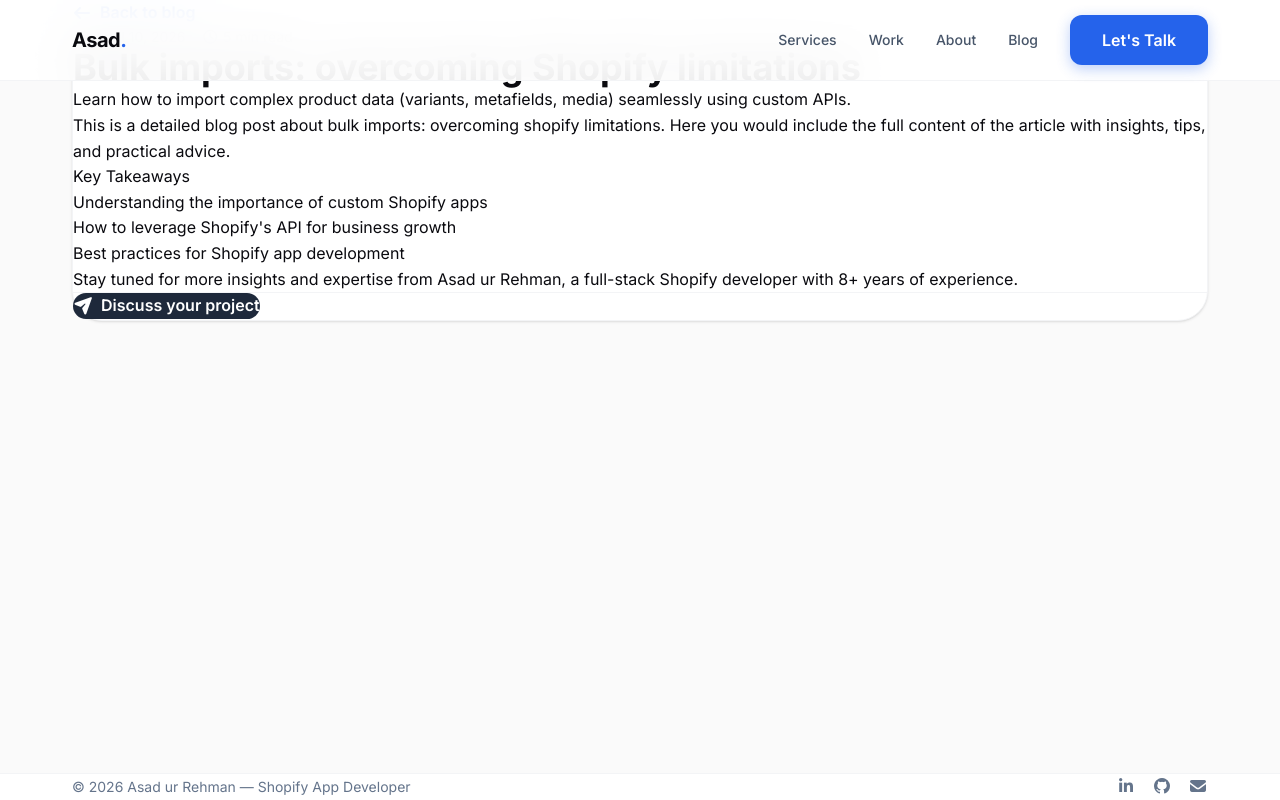
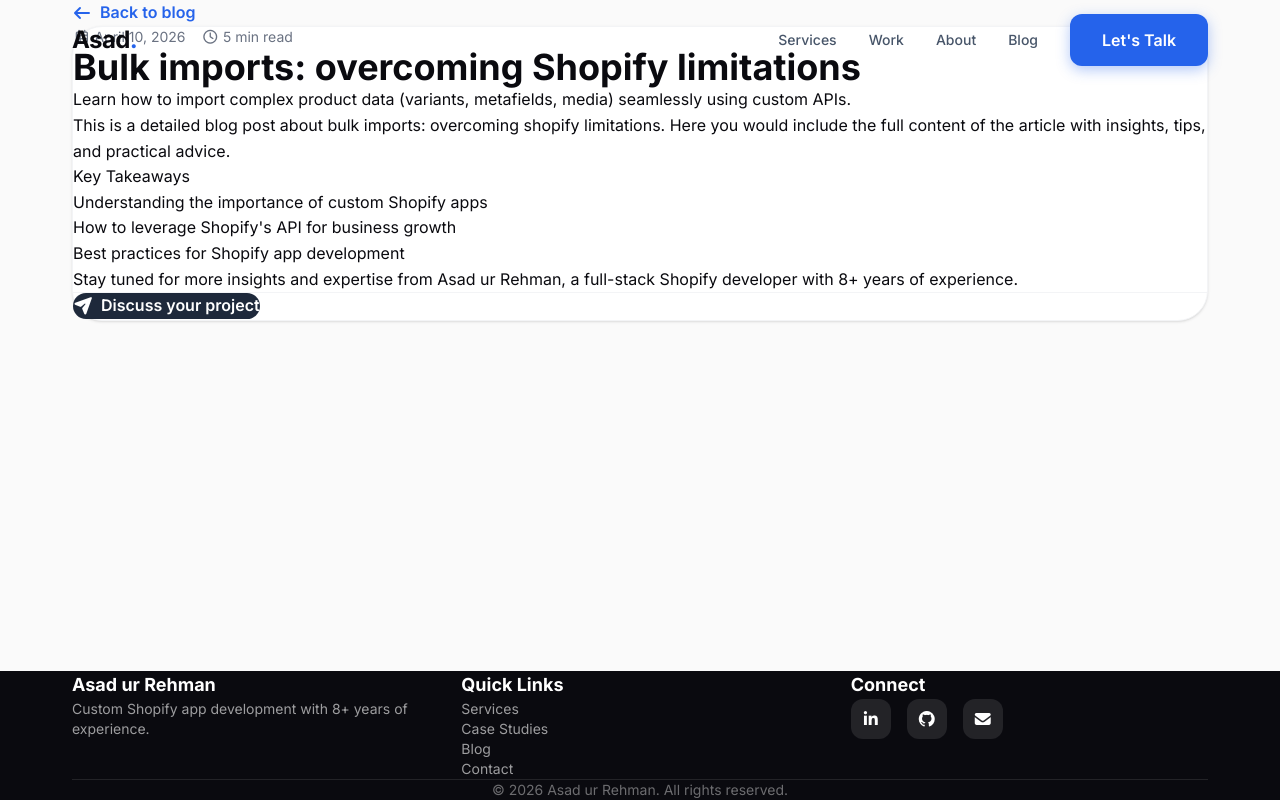
Before and after one commit to asadurrehm890/calplanners, a Next.js app: page /blog/bulk-imports-overcoming-shopify-limitations in a window 1280 px wide. Built offline with nearby package versions, Linux system fonts and the light colour scheme.

Commit message:
4584305834053450348509345

```diff
--- a/app/components/footer.tsx
+++ b/app/components/footer.tsx
@@ -1,17 +1,31 @@
 export default function Footer() {
   return (
-    <footer className="bg-white border-t border-gray-100 py-8 mt-auto">
+    <footer className="bg-[#0a0a0f] text-white py-10 mt-auto">
       <div className="container">
-        <div className="flex flex-wrap justify-between items-center gap-4">
-          <p className="text-sm text-[#64748b]">
-            © 2026 Asad ur Rehman — Shopify App Developer
+        <div className="grid md:grid-cols-3 gap-8 mb-8">
+          <div>
+            <h4 className="text-lg font-bold mb-3">Asad ur Rehman</h4>
+            <p className="text-sm text-white/60">
+              Custom Shopify app development with 8+ years of experience.
             </p>
-          <div className="flex items-center gap-4">
+          </div>
+          <div>
+            <h4 className="text-lg font-bold mb-3">Quick Links</h4>
+            <ul className="space-y-2 text-sm text-white/60">
+              <li><a href="#services" className="hover:text-white transition-colors">Services</a></li>
+              <li><a href="#work" className="hover:text-white transition-colors">Case Studies</a></li>
+              <li><a href="#blog" className="hover:text-white transition-colors">Blog</a></li>
+              <li><a href="#contact" className="hover:text-white transition-colors">Contact</a></li>
+            </ul>
+          </div>
+          <div>
+            <h4 className="text-lg font-bold mb-3">Connect</h4>
+            <div className="flex gap-4">
               <a
                 href="https://www.linkedin.com/in/asad-ur-rehman-aa183711b/"
                 target="_blank"
                 rel="noopener noreferrer"
-              className="text-[#64748b] hover:text-[#2563eb] transition-colors"
+                className="w-10 h-10 bg-white/10 rounded-xl flex items-center justify-center hover:bg-white/20 transition-colors"
                 aria-label="LinkedIn"
               >
                 <i className="fab fa-linkedin-in"></i>
@@ -20,14 +34,14 @@
                 href="https://github.com/asadurrehm890"
                 target="_blank"
                 rel="noopener noreferrer"
-              className="text-[#64748b] hover:text-[#2563eb] transition-colors"
+                className="w-10 h-10 bg-white/10 rounded-xl flex items-center justify-center hover:bg-white/20 transition-colors"
                 aria-label="GitHub"
               >
                 <i className="fab fa-github"></i>
               </a>
               <a
                 href="mailto:asadurrehm890@gmail.com"
-              className="text-[#64748b] hover:text-[#2563eb] transition-colors"
+                className="w-10 h-10 bg-white/10 rounded-xl flex items-center justify-center hover:bg-white/20 transition-colors"
                 aria-label="Email"
               >
                 <i className="fas fa-envelope"></i>
@@ -35,6 +49,10 @@
             </div>
           </div>
         </div>
+        <div className="border-t border-white/10 pt-6 text-sm text-white/40 text-center">
+          © 2026 Asad ur Rehman. All rights reserved.
+        </div>
+      </div>
     </footer>
   );
 }
--- a/app/components/header.tsx
+++ b/app/components/header.tsx
@@ -1,10 +1,19 @@
 "use client";
 
 import Link from "next/link";
-import { useState } from "react";
+import { useState, useEffect } from "react";
 
 export default function Header() {
   const [isMenuOpen, setIsMenuOpen] = useState(false);
+  const [isScrolled, setIsScrolled] = useState(false);
+
+  useEffect(() => {
+    const handleScroll = () => {
+      setIsScrolled(window.scrollY > 20);
+    };
+    window.addEventListener("scroll", handleScroll);
+    return () => window.removeEventListener("scroll", handleScroll);
+  }, []);
 
   const navItems = [
     { label: "Services", href: "#services" },
@@ -14,10 +23,19 @@
   ];
 
   return (
-    <header className="fixed top-0 left-0 right-0 z-50 bg-white/90 backdrop-blur-xl border-b border-gray-100">
+    <header
+      className={`fixed top-0 left-0 right-0 z-50 transition-all duration-300 ${
+        isScrolled
+          ? "bg-white/95 backdrop-blur-xl shadow-sm border-b border-gray-100"
+          : "bg-transparent backdrop-blur-none border-transparent"
+      }`}
+    >
       <div className="container">
         <div className="flex items-center justify-between h-16 md:h-20">
-          <Link href="/" className="text-xl font-bold tracking-tight">
+          <Link
+            href="/"
+            className="text-2xl font-bold tracking-tight transition-colors"
+          >
             <span className="text-[#0a0a0f]">Asad</span>
             <span className="text-[#2563eb]">.</span>
           </Link>
@@ -34,7 +52,7 @@
             ))}
             <a
               href="#contact"
-              className="btn-primary text-sm py-2.5 px-6"
+              className="btn-primary text-sm py-2.5 px-6 min-h-0"
             >
               Let's Talk
             </a>
@@ -50,7 +68,7 @@
         </div>
 
         {isMenuOpen && (
-          <div className="md:hidden pb-6 space-y-4">
+          <div className="md:hidden pb-6 space-y-4 bg-white/95 backdrop-blur-xl rounded-2xl p-6 shadow-lg">
             {navItems.map((item) => (
               <a
                 key={item.href}
--- a/app/components/sections/About.tsx
+++ b/app/components/sections/About.tsx
@@ -1,6 +1,6 @@
 export default function About() {
   return (
-    <section id="about" className="section-padding bg-white">
+    <section id="about" className="section-padding">
       <div className="container">
         <div className="grid lg:grid-cols-2 gap-16 items-center">
           <div>
@@ -31,7 +31,7 @@
             </div>
           </div>
 
-          <div className="space-y-5">
+          <div className="space-y-4">
             <div className="card p-6">
               <div className="flex items-center gap-4">
                 <div className="feature-icon feature-icon-blue">
--- a/app/components/sections/Blog.tsx
+++ b/app/components/sections/Blog.tsx
@@ -46,7 +46,7 @@
         <div className="text-center max-w-2xl mx-auto mb-14">
           <span className="badge badge-green mb-4">Insights</span>
           <h2 className="text-3xl md:text-4xl font-bold mb-4 tracking-tight">
-            Latest Articles
+            Latest <span className="gradient-text">Articles</span>
           </h2>
           <p className="text-[#475569] text-lg">
             Tips, trends, and deep dives from my work in the Shopify ecosystem.
@@ -57,7 +57,7 @@
           {blogPosts.map((post) => (
             <div
               key={post.id}
-              className={`card border-t-4 ${colorMap[post.color as keyof typeof colorMap]} hover:border-[#2563eb]`}
+              className={`card border-t-4 ${colorMap[post.color as keyof typeof colorMap]}`}
             >
               <div className="flex gap-4 text-sm text-[#64748b] mb-3">
                 <span><i className="far fa-calendar-alt mr-1"></i> {post.date}</span>
--- a/app/components/sections/Services.tsx
+++ b/app/components/sections/Services.tsx
@@ -31,12 +31,12 @@
 
 export default function Services() {
   return (
-    <section id="services" className="section-padding bg-white">
+    <section id="services" className="section-padding">
       <div className="container">
         <div className="text-center max-w-2xl mx-auto mb-14">
           <span className="badge badge-blue mb-4">What I Build</span>
           <h2 className="text-3xl md:text-4xl font-bold mb-4 tracking-tight">
-            Tailored Shopify Apps
+            Tailored <span className="gradient-text">Shopify Apps</span>
           </h2>
           <p className="text-[#475569] text-lg">
             Every app is custom-built for your store's unique needs. Here are some solutions I've delivered.
--- a/app/components/sections/Work.tsx
+++ b/app/components/sections/Work.tsx
@@ -51,7 +51,7 @@
         <div className="text-center max-w-2xl mx-auto mb-14">
           <span className="badge badge-purple mb-4">Portfolio</span>
           <h2 className="text-3xl md:text-4xl font-bold mb-4 tracking-tight">
-            Case Studies
+            Case <span className="gradient-text">Studies</span>
           </h2>
           <p className="text-[#475569] text-lg">
             Real projects with real impact. Built for brands like burdauea.com, parts4gsm.com, and bylaylasaleh.com.
@@ -60,12 +60,12 @@
 
         <div className="grid md:grid-cols-2 gap-6">
           {workItems.map((item, index) => (
-            <div key={index} className="card hover:border-[#2563eb]/30">
+            <div key={index} className="card">
               <div className="flex items-start gap-4">
                 <div className={`feature-icon ${colorMap[item.color as keyof typeof colorMap]}`}>
                   <i className={`fas ${item.icon}`}></i>
                 </div>
-                <div>
+                <div className="flex-1">
                   <h3 className="text-xl font-bold">{item.title}</h3>
                   <p className="text-sm text-[#2563eb] font-medium">{item.client}</p>
                 </div>
--- a/app/globals.css
+++ b/app/globals.css
@@ -1,7 +1,7 @@
 @import "tailwindcss";
 
 @theme {
-  --font-sans: var(--font-inter), system-ui, sans-serif;
+  --font-sans: var(--font-inter), system-ui, -apple-system, sans-serif;
   --color-primary: #0a0a0f;
   --color-secondary: #2563eb;
   --color-secondary-light: #3b82f6;
@@ -10,6 +10,7 @@
   --color-card: #ffffff;
   --color-text-primary: #0a0a0f;
   --color-text-secondary: #475569;
+  --color-text-muted: #94a3b8;
 }
 
 * {
@@ -20,6 +21,8 @@
 
 html {
   scroll-behavior: smooth;
+  -webkit-font-smoothing: antialiased;
+  -moz-osx-font-smoothing: grayscale;
 }
 
 body {
@@ -27,10 +30,9 @@
   background: #fafafa;
   color: #0a0a0f;
   line-height: 1.6;
-  -webkit-font-smoothing: antialiased;
-  -moz-osx-font-smoothing: grayscale;
 }
 
+/* Container */
 .container {
   max-width: 1200px;
   margin: 0 auto;
@@ -45,51 +47,70 @@
 
 /* Section Spacing */
 .section-padding {
-  padding: 6rem 0;
+  padding: 5rem 0;
 }
 
 @media (max-width: 768px) {
   .section-padding {
-    padding: 4rem 0;
+    padding: 3rem 0;
   }
 }
 
 /* Gradient Text */
 .gradient-text {
-  background: linear-gradient(135deg, #2563eb, #7c3aed);
+  background: linear-gradient(135deg, #2563eb 0%, #7c3aed 50%, #2563eb 100%);
+  background-size: 200% 200%;
   -webkit-background-clip: text;
   -webkit-text-fill-color: transparent;
   background-clip: text;
+  animation: gradient-shift 6s ease-in-out infinite;
+}
+
+@keyframes gradient-shift {
+  0%,
+  100% {
+    background-position: 0% 50%;
+  }
+  50% {
+    background-position: 100% 50%;
+  }
 }
 
 /* Buttons */
 .btn-primary {
   display: inline-flex;
   align-items: center;
-  gap: 0.5rem;
+  justify-content: center;
+  gap: 0.625rem;
   padding: 0.875rem 2rem;
   background: #2563eb;
-  color: white;
+  color: #ffffff;
   border: none;
   border-radius: 0.75rem;
   font-weight: 600;
   font-size: 1rem;
   cursor: pointer;
-  transition: all 0.25s ease;
+  transition: all 0.3s cubic-bezier(0.4, 0, 0.2, 1);
   text-decoration: none;
-  box-shadow: 0 4px 14px rgba(37, 99, 235, 0.3);
+  box-shadow: 0 4px 14px rgba(37, 99, 235, 0.35);
+  min-height: 3.25rem;
 }
 
 .btn-primary:hover {
   background: #1d4ed8;
   transform: translateY(-2px);
-  box-shadow: 0 8px 25px rgba(37, 99, 235, 0.4);
+  box-shadow: 0 8px 25px rgba(37, 99, 235, 0.45);
+}
+
+.btn-primary:active {
+  transform: translateY(0);
 }
 
 .btn-secondary {
   display: inline-flex;
   align-items: center;
-  gap: 0.5rem;
+  justify-content: center;
+  gap: 0.625rem;
   padding: 0.875rem 2rem;
   background: transparent;
   color: #0a0a0f;
@@ -98,8 +119,9 @@
   font-weight: 600;
   font-size: 1rem;
   cursor: pointer;
-  transition: all 0.25s ease;
+  transition: all 0.3s cubic-bezier(0.4, 0, 0.2, 1);
   text-decoration: none;
+  min-height: 3.25rem;
 }
 
 .btn-secondary:hover {
@@ -112,21 +134,22 @@
 .btn-large {
   padding: 1rem 2.5rem;
   font-size: 1.125rem;
+  min-height: 3.75rem;
 }
 
 /* Cards */
 .card {
-  background: white;
+  background: #ffffff;
   border-radius: 1.5rem;
   padding: 2rem;
   border: 1px solid #f1f5f9;
-  transition: all 0.3s ease;
+  transition: all 0.3s cubic-bezier(0.4, 0, 0.2, 1);
 }
 
 .card:hover {
   border-color: #2563eb;
-  box-shadow: 0 20px 40px rgba(0, 0, 0, 0.04);
-  transform: translateY(-4px);
+  box-shadow: 0 20px 40px -12px rgba(0, 0, 0, 0.08);
+  transform: translateY(-6px);
 }
 
 /* Badges */
@@ -136,8 +159,9 @@
   gap: 0.375rem;
   padding: 0.375rem 1rem;
   border-radius: 9999px;
-  font-size: 0.875rem;
+  font-size: 0.813rem;
   font-weight: 500;
+  line-height: 1.4;
 }
 
 .badge-blue {
@@ -155,12 +179,23 @@
   color: #059669;
 }
 
+.badge-orange {
+  background: #fffbeb;
+  color: #d97706;
+}
+
+.badge-dark {
+  background: #f1f5f9;
+  color: #0a0a0f;
+}
+
 /* Stats */
 .stat-number {
   font-size: 2.5rem;
   font-weight: 700;
   color: #0a0a0f;
-  line-height: 1;
+  line-height: 1.1;
+  letter-spacing: -0.02em;
 }
 
 .stat-label {
@@ -186,44 +221,11 @@
   color: #2563eb;
 }
 
-/* Input Fields */
-.input-field {
-  width: 100%;
-  padding: 1rem 1.25rem;
-  background: #f8fafc;
-  border: 1px solid #e2e8f0;
-  border-radius: 0.75rem;
-  color: #0a0a0f;
-  font-size: 1rem;
-  transition: all 0.2s ease;
-  font-family: var(--font-sans);
-}
-
-.input-field:focus {
-  outline: none;
-  border-color: #2563eb;
-  background: white;
-  box-shadow: 0 0 0 4px rgba(37, 99, 235, 0.06);
-}
-
-.input-field::placeholder {
-  color: #94a3b8;
-}
-
-/* Forms */
-.form-label {
-  display: block;
-  font-size: 0.875rem;
-  font-weight: 500;
-  color: #0a0a0f;
-  margin-bottom: 0.375rem;
-}
-
 /* Feature Icons */
 .feature-icon {
-  width: 3rem;
-  height: 3rem;
-  border-radius: 0.75rem;
+  width: 3.5rem;
+  height: 3.5rem;
+  border-radius: 1rem;
   display: flex;
   align-items: center;
   justify-content: center;
@@ -250,3 +252,56 @@
   background: #fffbeb;
   color: #d97706;
 }
+
+/* Input Fields */
+.input-field {
+  width: 100%;
+  padding: 1rem 1.25rem;
+  background: #f8fafc;
+  border: 1px solid #e2e8f0;
+  border-radius: 0.75rem;
+  color: #0a0a0f;
+  font-size: 1rem;
+  transition: all 0.2s ease;
+  font-family: var(--font-sans);
+}
+
+.input-field:focus {
+  outline: none;
+  border-color: #2563eb;
+  background: #ffffff;
+  box-shadow: 0 0 0 4px rgba(37, 99, 235, 0.08);
+}
+
+.input-field::placeholder {
+  color: #94a3b8;
+}
+
+.input-field-dark {
+  background: rgba(255, 255, 255, 0.06);
+  border-color: rgba(255, 255, 255, 0.12);
+  color: #ffffff;
+}
+
+.input-field-dark:focus {
+  background: rgba(255, 255, 255, 0.1);
+  border-color: #60a5fa;
+  box-shadow: 0 0 0 4px rgba(37, 99, 235, 0.15);
+}
+
+.input-field-dark::placeholder {
+  color: rgba(255, 255, 255, 0.4);
+}
+
+/* Form Labels */
+.form-label {
+  display: block;
+  font-size: 0.875rem;
+  font-weight: 500;
+  color: #0a0a0f;
+  margin-bottom: 0.375rem;
+}
+
+.form-label-dark {
+  color: rgba(255, 255, 255, 0.8);
+}
--- a/app/layout.tsx
+++ b/app/layout.tsx
@@ -13,13 +13,13 @@
 
 export const metadata: Metadata = {
   title: {
-    default: "Asad ur Rehman | Shopify App Developer",
+    default: "Asad ur Rehman | Shopify App Developer - Custom Shopify Apps",
     template: "%s | Asad ur Rehman",
   },
   description:
     "Custom Shopify app development by Asad ur Rehman. 8+ years experience building live selling, 3D try-on, warranty apps. Expert in React, Node.js, GraphQL.",
   keywords:
-    "Shopify developer, Shopify app development, custom Shopify apps, full-stack developer, React, Node.js, GraphQL",
+    "Shopify developer, Shopify app development, custom Shopify apps, full-stack developer, React, Node.js, GraphQL, Shopify Plus, e-commerce development",
   openGraph: {
     title: "Asad ur Rehman | Shopify App Developer",
     description:
@@ -27,12 +27,28 @@
     type: "website",
     url: "https://calplanners.online",
     siteName: "Asad ur Rehman",
+    images: [
+      {
+        url: "https://calplanners.online/og-image.jpg",
+        width: 1200,
+        height: 630,
+        alt: "Asad ur Rehman - Shopify Developer",
+      },
+    ],
   },
   twitter: {
     card: "summary_large_image",
     title: "Asad ur Rehman | Shopify App Developer",
     description:
       "Custom Shopify app development with 8+ years expertise. Live selling, 3D try-on, product importers.",
+    images: ["https://calplanners.online/og-image.jpg"],
+  },
+  robots: {
+    index: true,
+    follow: true,
+  },
+  alternates: {
+    canonical: "https://calplanners.online",
   },
 };
 
--- a/app/page.tsx
+++ b/app/page.tsx
@@ -4,11 +4,13 @@
 import About from "@/app/components/sections/About";
 import Blog from "@/app/components/sections/Blog";
 import Contact from "@/app/components/sections/Contact";
+import TrustBadges from "@/app/components/sections/TrustBadges";
 
 export default function Home() {
   return (
     <>
       <Hero />
+      <TrustBadges />
       <Services />
       <Work />
       <About />
```
Also changed, not shown: app/components/sections/Contact.tsx (+9 -9 lines), app/components/sections/Hero.tsx (+11 -9 lines), app/components/sections/TrustBadges.tsx (added, +28 -0 lines). Lines whose indentation alone changed are shown as unchanged.
